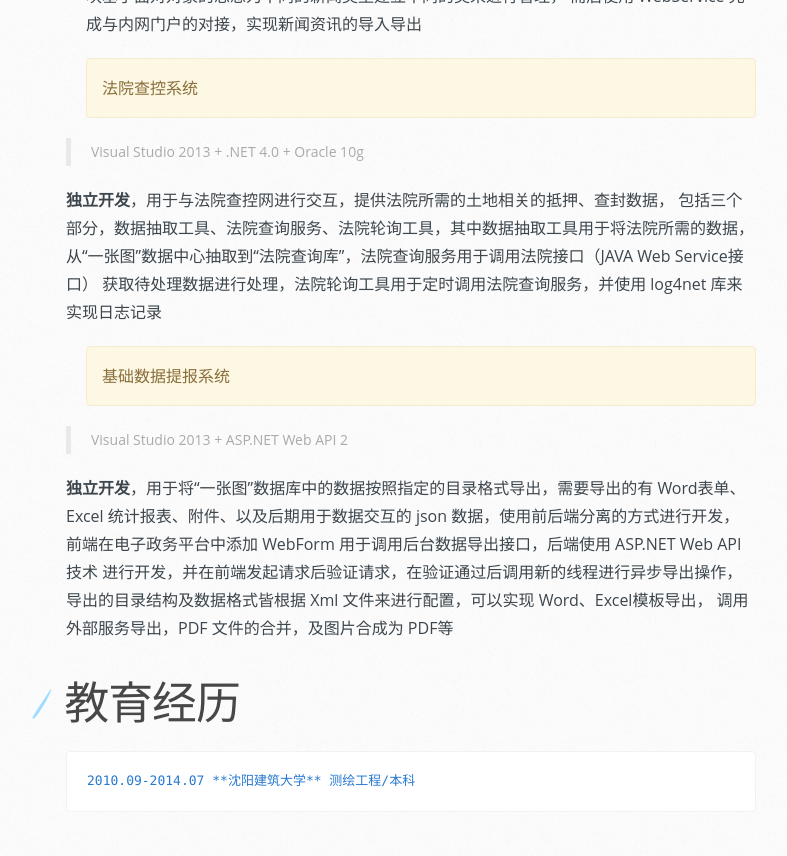
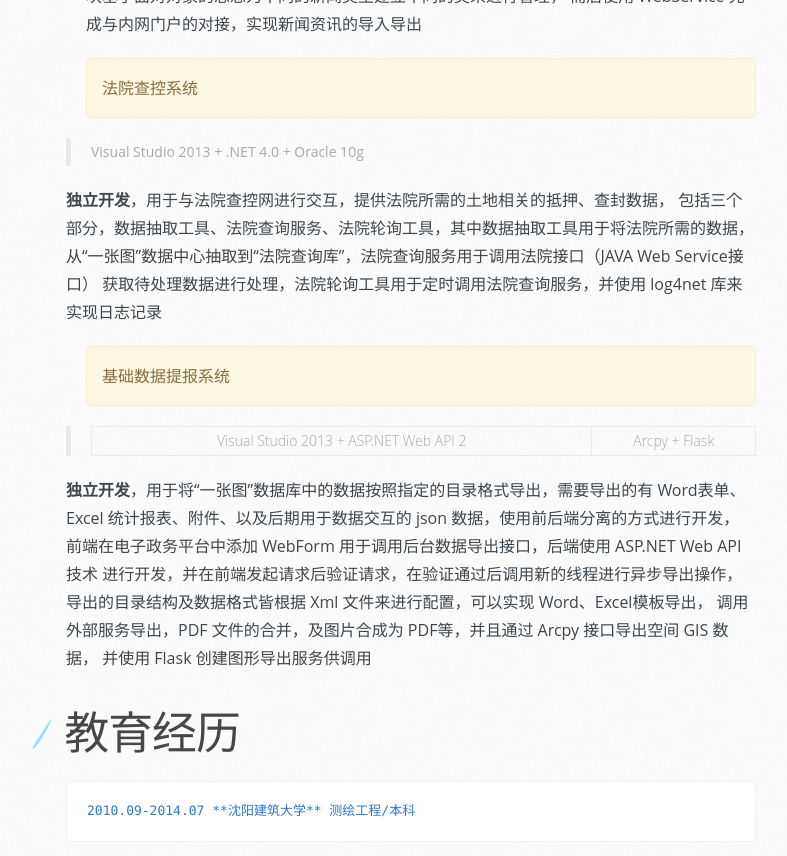
Before and after one commit to baiyangcao/baiyangcao.github.io, a Jekyll site: the page built from cv.md, in a window 1280 px wide and 900 px high, scrolled down 3381 px. Shown: the top 856 px of the window, without its empty margins (104-891 px from the left). Built offline with Jekyll 4.4.1, drawn with Linux system fonts in a browser that asks for light colours; nearby versions of some CDN libraries; library files that are not in the unit come from our copies.

Commit message:
简历-项目经历-基础数据提报系统添加图形导出服务

```diff
--- a/cv.md
+++ b/cv.md
@@ -100,14 +100,15 @@ layout: cv
 
 <div class="alert alert-warning" style="margin-left: 20px">基础数据提报系统</div>
 
-> Visual Studio 2013 + ASP.NET Web API 2
+> Visual Studio 2013 + ASP.NET Web API 2 | Arcpy + Flask
 
 **独立开发**，用于将“一张图”数据库中的数据按照指定的目录格式导出，需要导出的有 Word表单、
 Excel 统计报表、附件、以及后期用于数据交互的 json 数据，使用前后端分离的方式进行开发，
 前端在电子政务平台中添加 WebForm 用于调用后台数据导出接口，后端使用 ASP.NET Web API 技术
 进行开发，并在前端发起请求后验证请求，在验证通过后调用新的线程进行异步导出操作，
 导出的目录结构及数据格式皆根据 Xml 文件来进行配置，可以实现 Word、Excel模板导出，
-调用外部服务导出，PDF 文件的合并，及图片合成为 PDF等
+调用外部服务导出，PDF 文件的合并，及图片合成为 PDF等，并且通过 Arcpy 接口导出空间 GIS 数据，
+并使用 Flask 创建图形导出服务供调用
 
 # 教育经历
 
```
